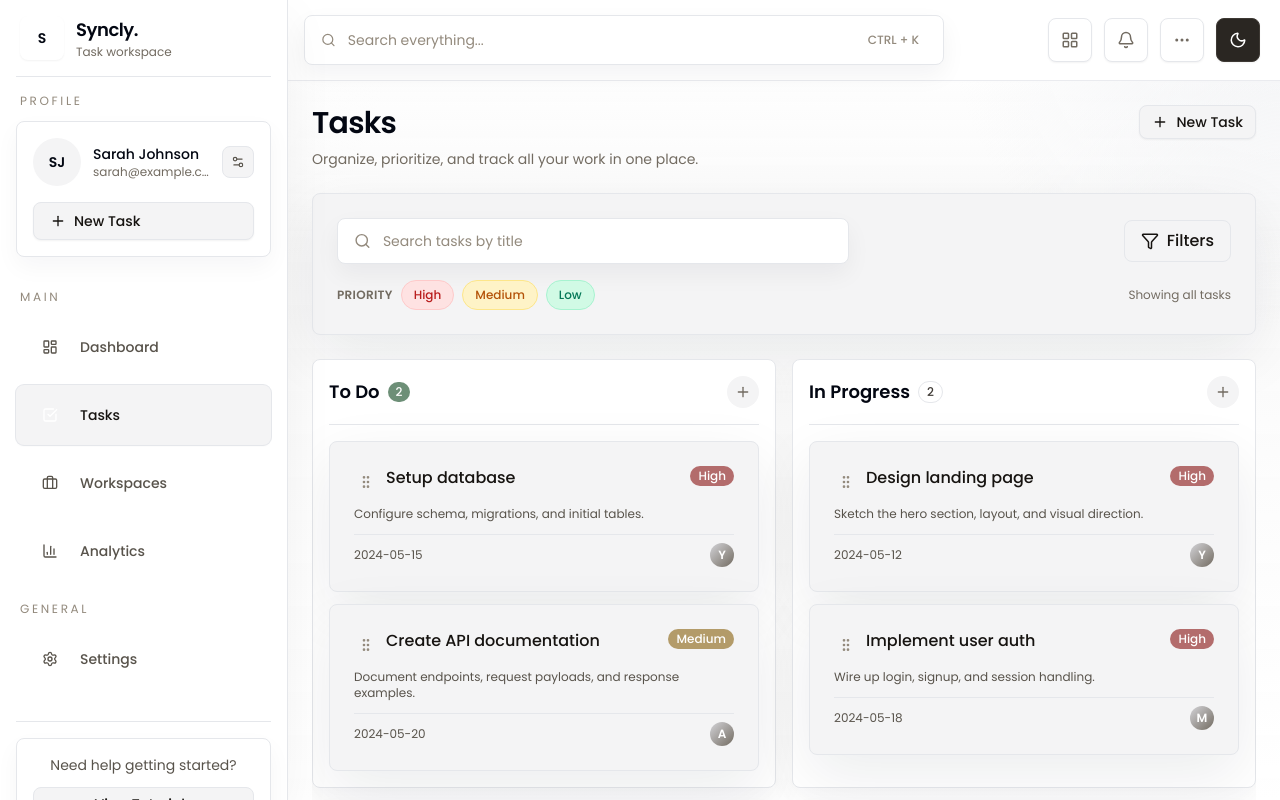
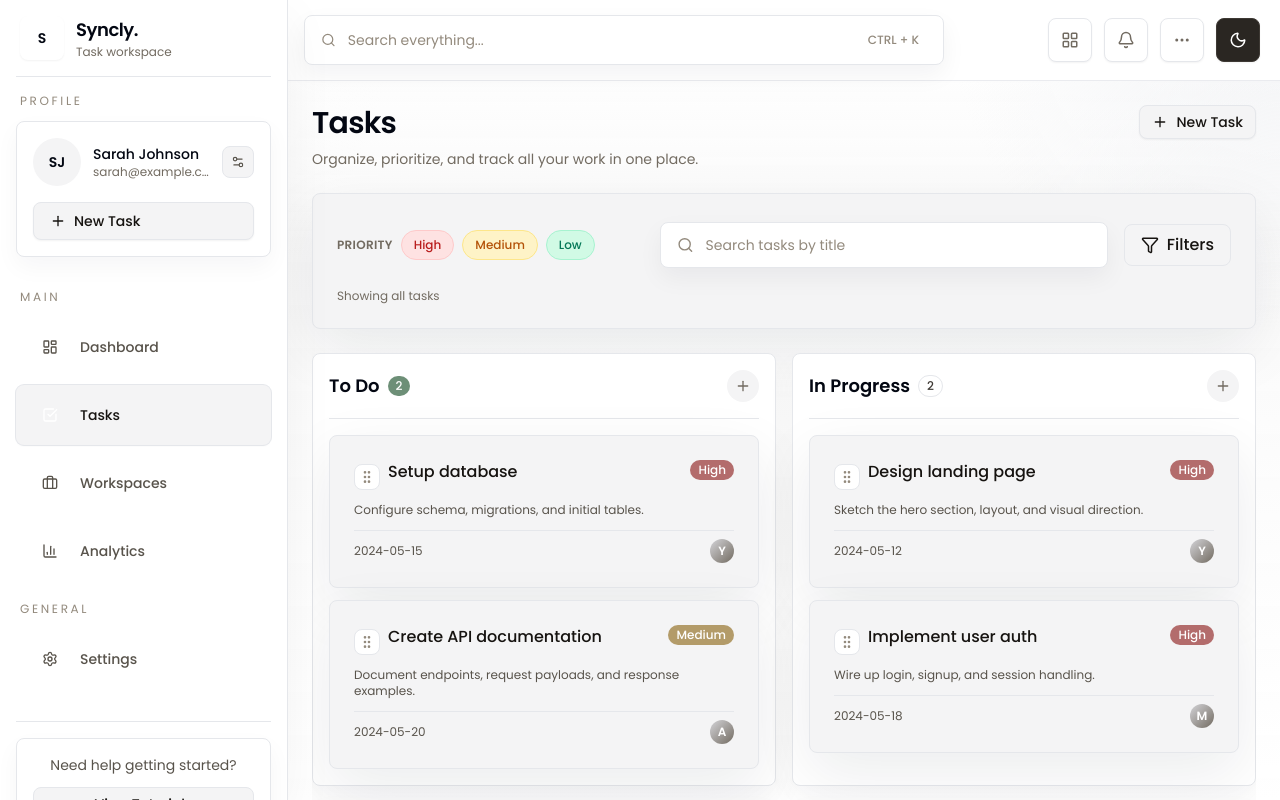
Before and after one commit to essrosall/Syncly, a React (Vite) app: page /tasks in a window 1280 px wide. Shown: the top 800 px of the page. Built offline with nearby package versions, Linux system fonts and the light colour scheme.

Commit message:
"ADJUSTED: Tasks section layout and styling for better readability and user experience. Updated priority badge styles for improved visibility. Added cursor styles to draggable task items for better UX feedback."

```diff
--- a/src/pages/Tasks.jsx
+++ b/src/pages/Tasks.jsx
@@ -220,7 +220,7 @@ const DraggableTask = ({ task, columnId, onTaskClick }) => {
             <div className="flex items-start gap-2 flex-1">
               <button
                 type="button"
-                className="mt-1 flex-shrink-0 cursor-grab active:cursor-grabbing rounded-md p-1 text-neutral-400 hover:bg-neutral-100 hover:text-neutral-600 dark:hover:bg-neutral-800 dark:hover:text-neutral-200"
+                className="mt-1 flex-shrink-0 cursor-grab active:cursor-grabbing rounded-md border border-neutral-200 bg-white p-1 text-neutral-400 hover:bg-neutral-50 hover:text-neutral-600 dark:border-neutral-700 dark:bg-neutral-800 dark:hover:bg-neutral-700 dark:hover:text-neutral-200"
                 aria-label={`Drag ${task.title}`}
                 onClick={(event) => event.stopPropagation()}
                 onPointerDown={(event) => event.stopPropagation()}
@@ -804,8 +804,31 @@ const Tasks = () => {
 
         <Card className="rounded-md border-neutral-200 bg-white p-5 shadow-[0_12px_30px_rgba(17,25,43,0.04)] dark:border-neutral-700 dark:bg-neutral-800">
           <div className="space-y-4">
-            <div className="flex flex-col items-stretch gap-3 md:flex-row md:items-center md:justify-between">
-              <div className="w-full sm:max-w-md lg:max-w-lg">
+            <div className="flex flex-col gap-3 lg:grid lg:grid-cols-[minmax(0,1fr)_minmax(0,28rem)_auto] lg:items-center lg:gap-4 ">
+              <div className="flex flex-wrap items-center gap-2 rounded-md py-3 dark:border-neutral-700 dark:bg-neutral-800/70 lg:justify-start">
+                  <span className="text-xs font-semibold uppercase tracking-wide text-neutral-500 dark:text-neutral-400">Priority</span>
+                  <div className="flex flex-wrap gap-2">
+                    {priorityOptions.map((priority) => (
+                      <button
+                        key={priority}
+                        onClick={() => togglePriority(priority)}
+                        className={`rounded-full border px-3 py-1.5 text-xs font-medium transition-all ${
+                          selectedPriorities.includes(priority)
+                            ? priority === 'high'
+                              ? 'border-red-200 bg-red-100 text-red-700'
+                              : priority === 'medium'
+                              ? 'border-amber-200 bg-amber-100 text-amber-700'
+                              : 'border-emerald-200 bg-emerald-100 text-emerald-700'
+                            : 'border-neutral-200 bg-neutral-100 text-neutral-500 dark:border-neutral-700 dark:bg-neutral-800 dark:text-neutral-300'
+                        }`}
+                      >
+                        {priority.charAt(0).toUpperCase() + priority.slice(1)}
+                      </button>
+                    ))}
+                  </div>
+                </div>
+
+              <div className="w-full max-w-xl justify-self-center">
                 <div className={`flex w-full items-center gap-3 rounded-md border px-4 py-3 shadow-[0_10px_25px_rgba(17,25,43,0.05)] transition-colors ${isTaskSearchFocused ? 'border-primary-500 bg-white dark:border-primary-500 dark:bg-neutral-800' : 'border-neutral-200 bg-white dark:border-neutral-700 dark:bg-neutral-800'}`}>
                   <Search size={18} className="text-neutral-400 dark:text-neutral-500" />
                   <input
@@ -829,7 +852,8 @@ const Tasks = () => {
                   )}
                 </div>
               </div>
-              <div ref={filterMenuRef} className="relative">
+
+              <div ref={filterMenuRef} className="relative self-start justify-self-end lg:self-center">
                 <Button
                   variant="secondary"
                   className="gap-2"
@@ -906,28 +930,8 @@ const Tasks = () => {
               </div>
             </div>
 
-            <div className="flex flex-wrap items-center gap-2">
-              <span className="self-center text-xs font-semibold uppercase tracking-wide text-neutral-500 dark:text-neutral-400">Priority</span>
-              <div className="flex flex-wrap gap-2">
-                {priorityOptions.map((priority) => (
-                <button
-                  key={priority}
-                  onClick={() => togglePriority(priority)}
-                  className={`rounded-full border px-3 py-1.5 text-xs font-medium transition-all ${
-                    selectedPriorities.includes(priority)
-                      ? priority === 'high'
-                        ? 'border-red-200 bg-red-100 text-red-700'
-                        : priority === 'medium'
-                        ? 'border-amber-200 bg-amber-100 text-amber-700'
-                        : 'border-emerald-200 bg-emerald-100 text-emerald-700'
-                        : 'border-neutral-200 bg-neutral-100 text-neutral-500 dark:border-neutral-700 dark:bg-neutral-800 dark:text-neutral-300'
-                  }`}
-                >
-                  {priority.charAt(0).toUpperCase() + priority.slice(1)}
-                </button>
-                ))}
-              </div>
-              <span className="ml-auto text-xs text-neutral-500 dark:text-neutral-400">
+            <div className="flex items-center justify-between gap-3">
+              <span className="text-xs text-neutral-500 dark:text-neutral-400">
                 {hasActiveFilters ? 'Filtered view' : 'Showing all tasks'}
               </span>
             </div>
```
